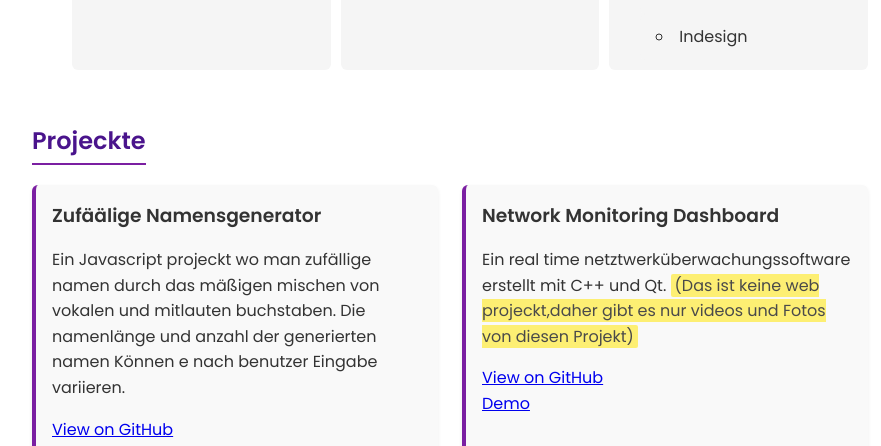
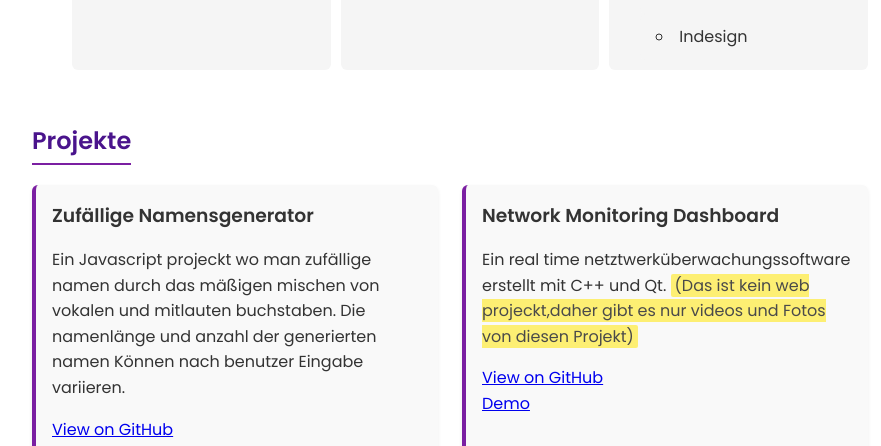
Before and after one commit to AhmettheDJ/Portfolio, a plain HTML site: page index.html in a window 1280 px wide. Shown: the part 1200-1646 px from the top of the page, without its empty margins (190-1071 px from the left). Drawn offline with Linux system fonts and the light colour scheme.

Commit message:
Update index.html rechtschreibfehler verbesserung

```diff
--- a/index.html
+++ b/index.html
@@ -79,14 +79,14 @@
             </ul>
         </section>
         <section id="projects">
-            <h2>Projeckte</h2>
+            <h2>Projekte</h2>
             <div class="projects">
                 <div class="project">
                         <!-- Projeckt:DONE -->
-                    <h3>Zufäälige Namensgenerator</h3>
+                    <h3>Zufällige Namensgenerator</h3>
                     <p>Ein Javascript projeckt wo man zufällige namen durch das mäßigen mischen von vokalen und
                         mitlauten buchstaben.
-                        Die namenlänge und anzahl der generierten namen Können e nach benutzer Eingabe variieren.
+                        Die namenlänge und anzahl der generierten namen Können nach benutzer Eingabe variieren.
                     </p>
                     <a href="https://github.com/AhmettheDJ/Portfolio/tree/main/random_name_gen" target="_blank" class="DONE">View on GitHub</a> <br>
                     <a href="random_name_gen/Random_Name_Generator.html" target="_blank" class="DONE">Live Demo</a>
@@ -94,7 +94,7 @@
                 <!-- Projeckt:ON WORK -->
                 <div class="project">
                     <h3>Network Monitoring Dashboard</h3>
-                    <p>Ein real time netztwerküberwachungssoftware erstellt mit C++ und Qt. <mark>(Das ist keine web projeckt,daher gibt
+                    <p>Ein real time netztwerküberwachungssoftware erstellt mit C++ und Qt. <mark>(Das ist kein web projeckt,daher gibt
                             es nur videos und Fotos von diesen Projekt)</mark></p>
                     <a href="#" target="_blank" class="WORK">View on GitHub</a> <br>
                     <a href="#" target="_blank" class="WORK">Demo </a>
```
